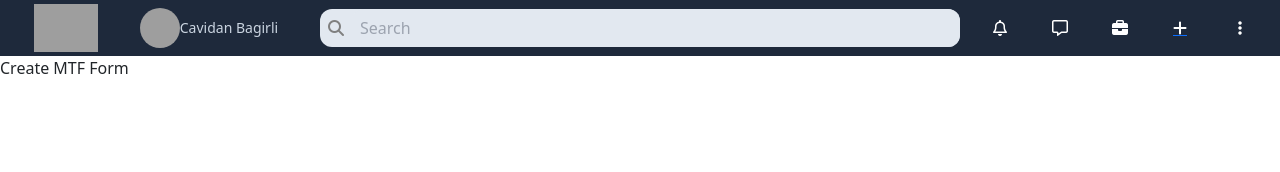
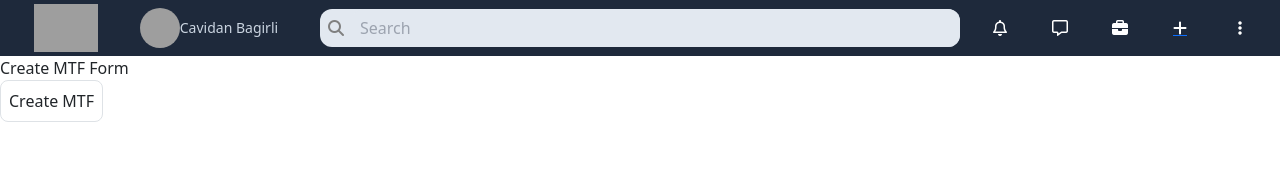
Before and after one commit to cavidanbagiri/UstaySCClient, a Vue app: page /order/createmtf in a window 1280 px wide. Shown: the top 172 px of the page. Built offline with nearby package versions, Linux system fonts and the light colour scheme; grey boxes are pictures that could not be loaded.

Commit message:
Creating MTF page and send data to server

```diff
--- a/package.json
+++ b/package.json
@@ -9,6 +9,8 @@
     "preview": "vite preview"
   },
   "dependencies": {
+    "axios": "^1.3.5",
+    "pinia": "^2.0.34",
     "vue": "^3.2.47",
     "vue-router": "^4.1.6"
   },
--- a/src/main.js
+++ b/src/main.js
@@ -6,10 +6,16 @@ import './index.css'
 // Using vue-router
 import router from './route/index.js';
 
+// Import Pinia and Create instance
+import { createPinia } from 'pinia';
+const pinia = createPinia();
+
 import App from './App.vue'
 
 const app = createApp(App)
 
 app.use(router);
 
+app.use(pinia);
+
 app.mount('#app');
--- /dev/null
+++ b/src/store/order_store.js
@@ -0,0 +1,38 @@
+
+import { defineStore } from "pinia";
+
+import axios from 'axios';
+
+const OrderStore = defineStore('OrderStore',{
+
+    actions:{
+
+        // Send MTF Data for creating MTF
+        async createMTF(){
+            const body = {
+                mtf_num:'SRU.2023.0001',
+                material_type: 'Consumable',
+                material_name: 'Kesme Tas 115mm Karbonsteel',
+                material_name_other: 'Cutting Disc 115mm Carbonsteel',
+                count: 1000,
+                unit: 'Adet',
+                field: 'SRU Area Gazprom',
+                comment: 'Urgently Request',
+                "ProjectModelId":1,
+                "UserModelId":1,
+                "DepartmentModelId":1
+            }
+            await axios.post('http://localhost:3000/order/createmtf', body)
+            .then((respond)=>{
+                console.log('Respond Is : ',respond);
+            })
+            .catch((err)=>{
+                console.log('Error Is : ',err);
+            })
+        }
+
+    }
+
+})
+
+export default OrderStore
--- a/src/views/MTFPage.vue
+++ b/src/views/MTFPage.vue
@@ -2,10 +2,22 @@
 <template>
     <div class="">
         Create MTF Form
+        <br>
+        <button class="border p-2 rounded-lg" @click="createMTF">
+            Create MTF
+        </button>
+
     </div>
 </template>
 
 <script setup>
+
+    import OrderStore from '../store/order_store.js';
+    const store = OrderStore();
+
+    const createMTF = async () => {
+        await store.createMTF();
+    }
 
 </script>
 
```
Also changed, not shown: 1 other file (tests, documents, lock files or other folders).
